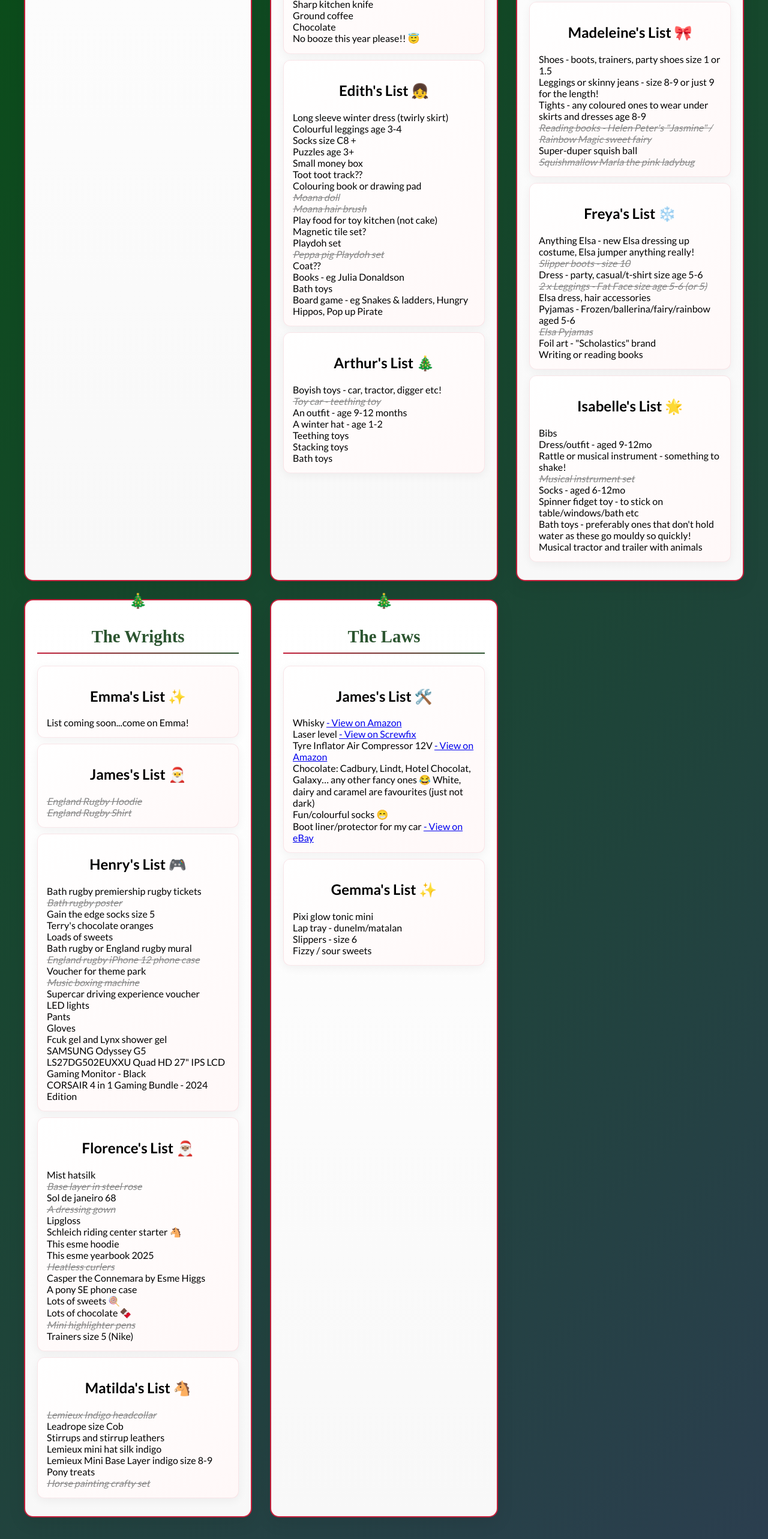
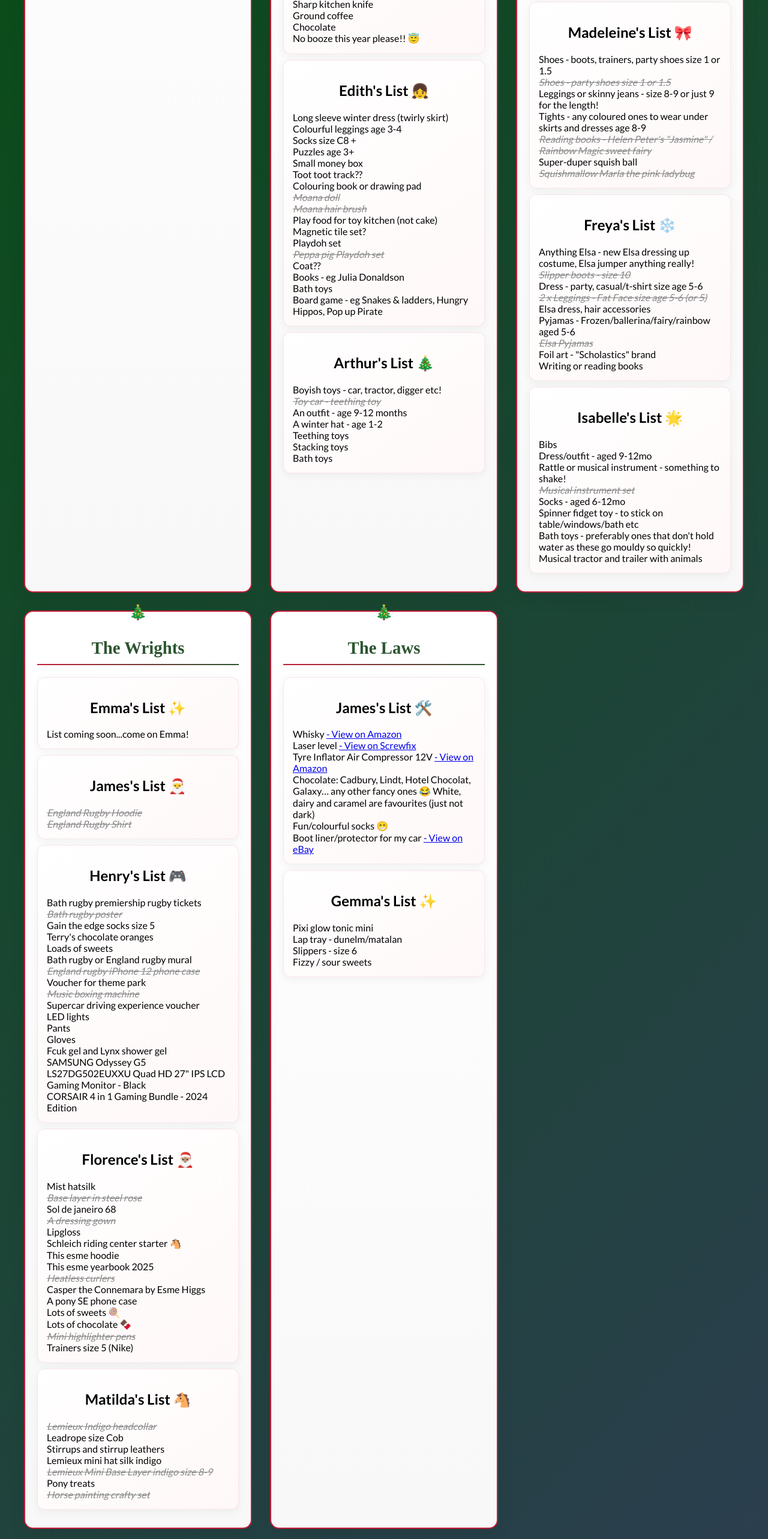
Before and after one commit to James1Law/lawchristmas2024v2, a React (Create React App) app: page / in a window 1280 px wide. Shown: the part 1140-3706 px from the top of the page at 60% size. Built offline with nearby package versions, Linux system fonts and the light colour scheme; a web font is replaced by a local one.

Commit message:
updating lists

```diff
--- a/src/data/familyData.js
+++ b/src/data/familyData.js
@@ -151,6 +151,7 @@ export const familyData = {
           type: "kids",
           items: [
             { text: "Shoes - boots, trainers, party shoes size 1 or 1.5", bought: false },
+            { text: "Shoes - party shoes size 1 or 1.5", bought: true },
             { text: "Leggings or skinny jeans - size 8-9 or just 9 for the length!", bought: false },
             { text: "Tights - any coloured ones to wear under skirts and dresses age 8-9", bought: false },
             { text: "Reading books - Helen Peter's \"Jasmine\" / Rainbow Magic sweet fairy", bought: true },
@@ -272,7 +273,7 @@ export const familyData = {
             { text: "Leadrope size Cob", bought: false },
             { text: "Stirrups and stirrup leathers", bought: false },
             { text: "Lemieux mini hat silk indigo", bought: false },
-            { text: "Lemieux Mini Base Layer indigo size 8-9", bought: false },
+            { text: "Lemieux Mini Base Layer indigo size 8-9", bought: true },
             { text: "Pony treats", bought: false },
             { text: "Horse painting crafty set", bought: true }
           ]
```
